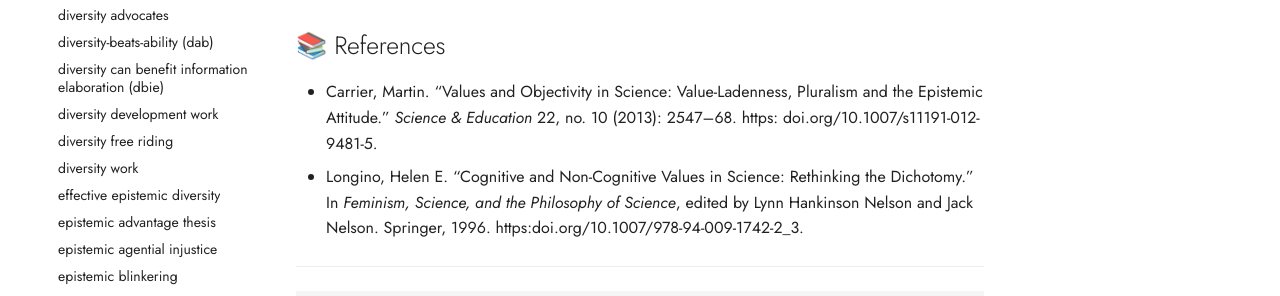
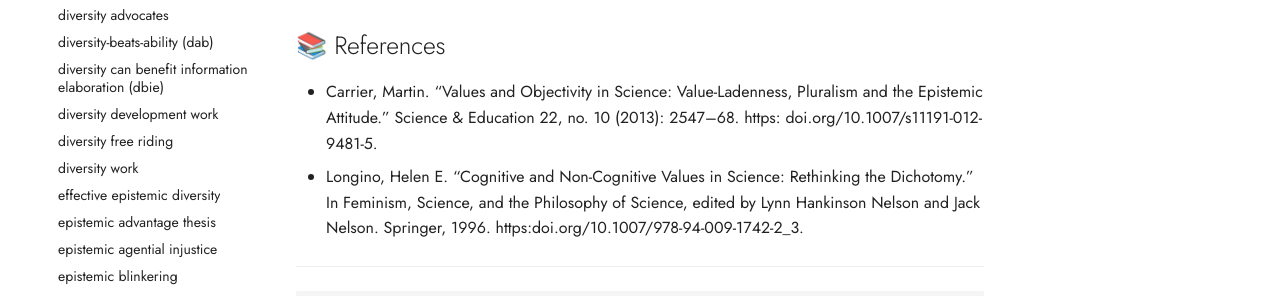
Before and after one commit to conceptcartography/conceptcartography, an MkDocs documentation site: the page built from docs/concepts/cognitive-epistemic-value.md, in a window 1280 px wide and 999 px high. Shown: the part 554-850 px from the top of the window. Built offline with MkDocs 1.6.1 and Material for MkDocs 9.7.7, drawn with Linux system fonts in a browser that asks for light colours; comment, search, counter and statistics services are not loaded; the version menu is left out.

```diff
--- a/docs/concepts/cognitive-epistemic-value.md
+++ b/docs/concepts/cognitive-epistemic-value.md
@@ -1,8 +1,8 @@
 ---
 concept: cognitive/epistemic value
 references:
-- 'Carrier, Martin. “Values and Objectivity in Science: Value-Ladenness, Pluralism and the Epistemic Attitude.” _Science & Education_ 22, no. 10 (2013): 2547–68. https: doi.org/10.1007/s11191-012-9481-5.'
-- 'Longino, Helen E. “Cognitive and Non-Cognitive Values in Science: Rethinking the Dichotomy.” In _Feminism, Science, and the Philosophy of Science_, edited by Lynn
+- 'Carrier, Martin. “Values and Objectivity in Science: Value-Ladenness, Pluralism and the Epistemic Attitude.” Science & Education 22, no. 10 (2013): 2547–68. https: doi.org/10.1007/s11191-012-9481-5.'
+- 'Longino, Helen E. “Cognitive and Non-Cognitive Values in Science: Rethinking the Dichotomy.” In Feminism, Science, and the Philosophy of Science, edited by Lynn
   Hankinson Nelson and Jack Nelson. Springer, 1996. https:doi.org/10.1007/978-94-009-1742-2_3.'
 definitions:
 - 'Longino: Cognitive/epistemic values/virtues are they are properties that theories
@@ -33,8 +33,8 @@ relations:
 
 ## 📚 References
 
-- Carrier, Martin. “Values and Objectivity in Science: Value-Ladenness, Pluralism and the Epistemic Attitude.” _Science & Education_ 22, no. 10 (2013): 2547–68. https: doi.org/10.1007/s11191-012-9481-5.
-- Longino, Helen E. “Cognitive and Non-Cognitive Values in Science: Rethinking the Dichotomy.” In _Feminism, Science, and the Philosophy of Science_, edited by Lynn
+- Carrier, Martin. “Values and Objectivity in Science: Value-Ladenness, Pluralism and the Epistemic Attitude.” Science & Education 22, no. 10 (2013): 2547–68. https: doi.org/10.1007/s11191-012-9481-5.
+- Longino, Helen E. “Cognitive and Non-Cognitive Values in Science: Rethinking the Dichotomy.” In Feminism, Science, and the Philosophy of Science, edited by Lynn
   Hankinson Nelson and Jack Nelson. Springer, 1996. https:doi.org/10.1007/978-94-009-1742-2_3.
 
 ---
```
